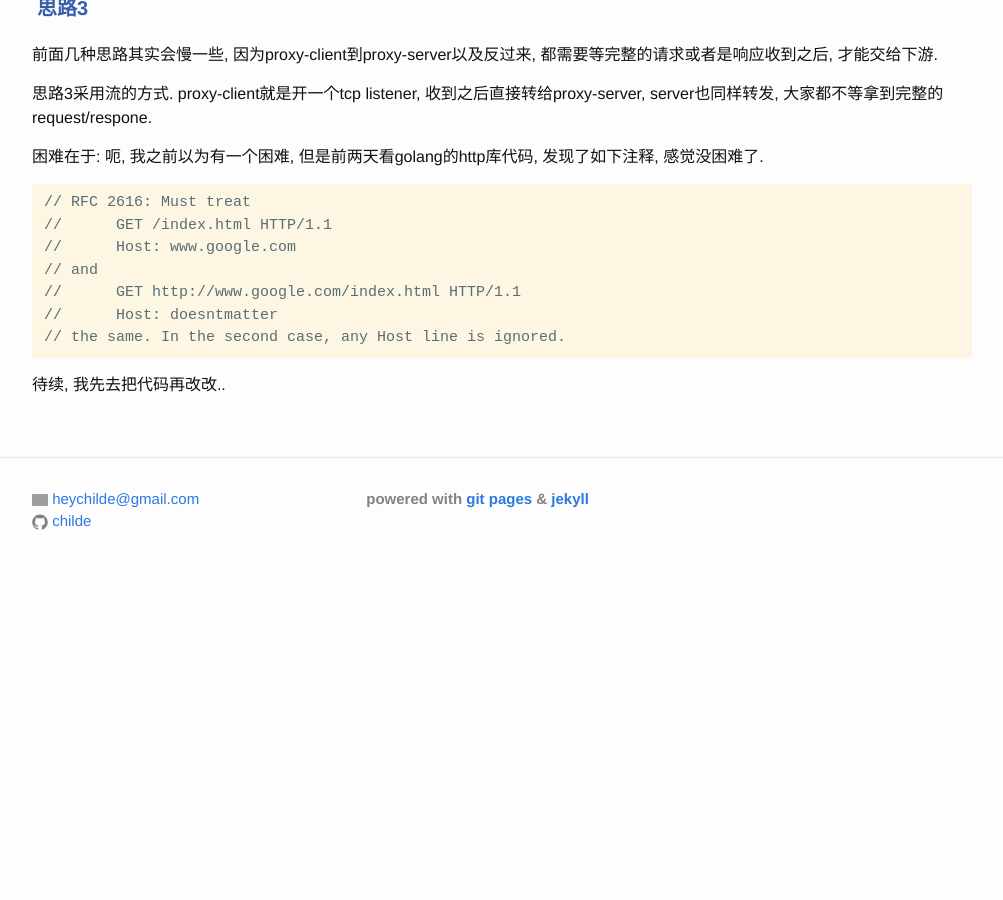
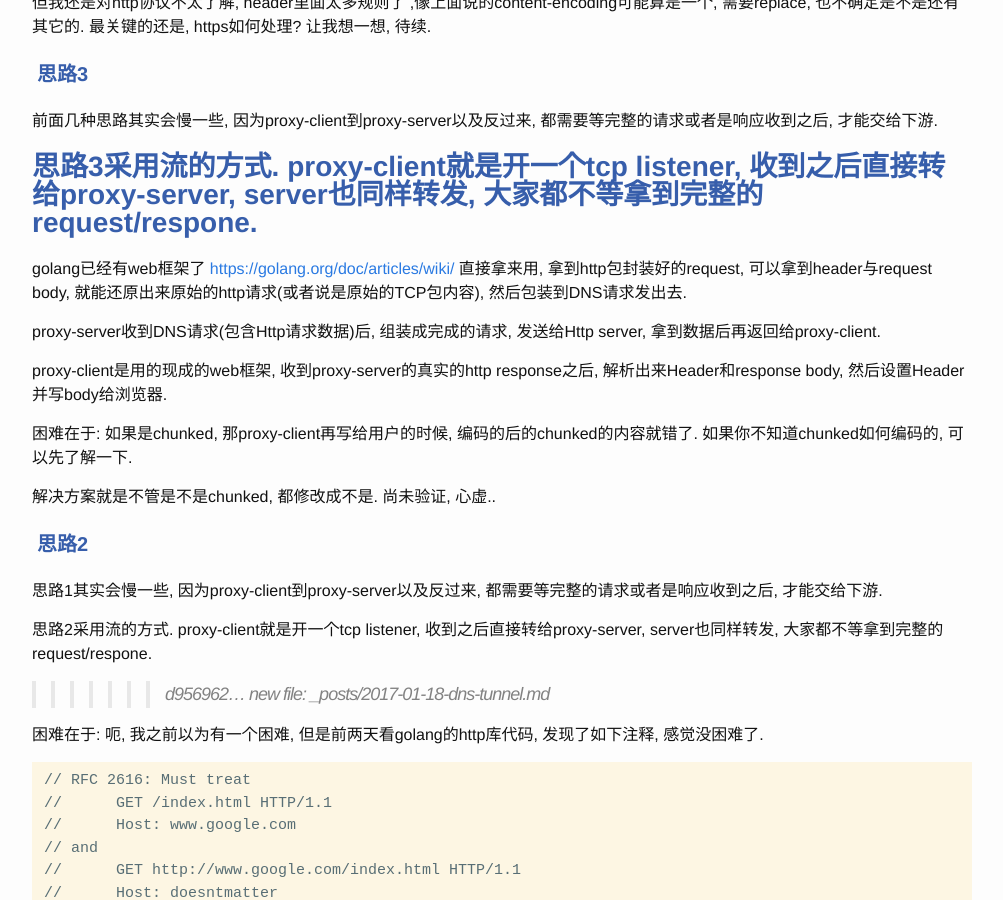
Before and after one commit to childe/ohmycat, a Jekyll site: the page built from _posts/2017-01-18-dns-tunnel.md, in a window 1280 px wide and 900 px high, scrolled down 1571 px. Shown: the whole window, without its empty margins (138-1141 px from the left). Built offline with Jekyll 4.4.1, drawn with Linux system fonts in a browser that asks for light colours; comment, search, counter and statistics services are not loaded; before the commit the page ends 2164 px from its top, so only the background shows below that; some of the changed text lies outside the part shown; grey boxes are pictures that could not be loaded.

Commit message:
new file:   _posts/2017-01-18-dns-tunnel.md

```diff
--- a/_posts/2017-01-18-dns-tunnel.md
+++ b/_posts/2017-01-18-dns-tunnel.md
@@ -11,7 +11,11 @@ categories: net
 
 host www.baidu.com 发现是可以正常返回的. 但当时手头没有现成的DNS隧道工具, 萌发了自己写一个的想法.
 
+<<<<<<< HEAD
 原理应该算是比较简单的, 但是在实现的过程中遇到了一些麻烦, 现在还未完成...
+=======
+原理应该算是比较简单的, 但是在实现的过程中遇到了一些麻烦, 现在还未完成...
+>>>>>>> d956962... new file:   _posts/2017-01-18-dns-tunnel.md
 
 先把这些困难记录一下, 也练练把事情说清楚的能力.
 
@@ -64,6 +69,23 @@ proxy-client因为是用的现成的web框架, 收到proxy-server的真实的htt
 前面几种思路其实会慢一些, 因为proxy-client到proxy-server以及反过来, 都需要等完整的请求或者是响应收到之后, 才能交给下游.
 
 思路3采用流的方式. proxy-client就是开一个tcp listener, 收到之后直接转给proxy-server, server也同样转发, 大家都不等拿到完整的request/respone.
+=======
+golang已经有web框架了 [https://golang.org/doc/articles/wiki/](https://golang.org/doc/articles/wiki/)  直接拿来用, 拿到http包封装好的request, 可以拿到header与request body, 就能还原出来原始的http请求(或者说是原始的TCP包内容), 然后包装到DNS请求发出去.
+
+proxy-server收到DNS请求(包含Http请求数据)后, 组装成完成的请求, 发送给Http server, 拿到数据后再返回给proxy-client.
+
+proxy-client是用的现成的web框架, 收到proxy-server的真实的http response之后, 解析出来Header和response body, 然后设置Header并写body给浏览器.
+
+困难在于: 如果是chunked, 那proxy-client再写给用户的时候, 编码的后的chunked的内容就错了. 如果你不知道chunked如何编码的, 可以先了解一下.
+
+解决方案就是不管是不是chunked, 都修改成不是. 尚未验证, 心虚..
+
+### 思路2
+
+思路1其实会慢一些, 因为proxy-client到proxy-server以及反过来, 都需要等完整的请求或者是响应收到之后, 才能交给下游.
+
+思路2采用流的方式. proxy-client就是开一个tcp listener, 收到之后直接转给proxy-server, server也同样转发, 大家都不等拿到完整的request/respone.
+>>>>>>> d956962... new file:   _posts/2017-01-18-dns-tunnel.md
 
 困难在于: 呃, 我之前以为有一个困难, 但是前两天看golang的http库代码, 发现了如下注释, 感觉没困难了.
 
```
Also changed, not shown: other parts of _posts/2017-01-18-dns-tunnel.md (+1 -0 lines).
